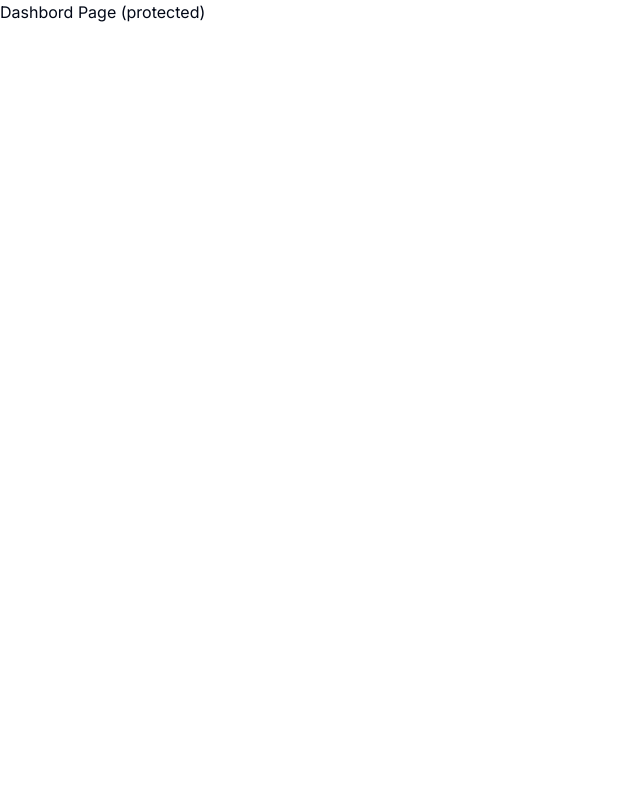
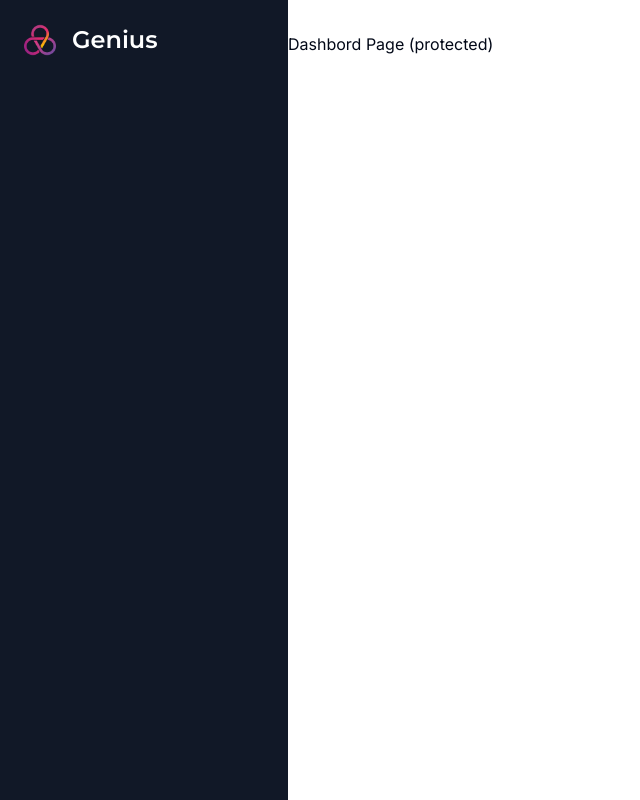
Before and after one commit to olimjon1606/AI-Platform, a Next.js app: page /dashboard in a window 1280 px wide. Shown: the whole page, without its empty margins (0-640 px from the left). Built offline with nearby package versions, Linux system fonts and the light colour scheme.

Commit message:
sidebar, navbar

```diff
--- a/app/(auth)/(routes)/sign-in/[[...sign-in]]/page.tsx
+++ b/app/(auth)/(routes)/sign-in/[[...sign-in]]/page.tsx
@@ -1,5 +1,5 @@
-import { SignUp } from "@clerk/nextjs";
+import { SignIn } from "@clerk/nextjs";
 
 export default function Page() {
-  return <SignUp />;
+  return <SignIn />;
 }
--- a/app/(auth)/(routes)/sign-up/[[...sign-up]]/page.tsx
+++ b/app/(auth)/(routes)/sign-up/[[...sign-up]]/page.tsx
@@ -1,5 +1,5 @@
-import { SignIn } from "@clerk/nextjs";
+import { SignUp } from "@clerk/nextjs";
 
 export default function Page() {
-  return <SignIn />;
+  return <SignUp />;
 }
--- /dev/null
+++ b/app/(auth)/layout.tsx
@@ -0,0 +1,8 @@
+const AuthLayout = ({ children }: { children: React.ReactNode }) => {
+  return (
+    <div className="flex items-center justify-center h-full">
+      {children}
+    </div>
+  );
+};
+export default AuthLayout;
--- /dev/null
+++ b/app/(dashboard)/(routes)/dashboard/layout.tsx
@@ -0,0 +1,17 @@
+import Navbar from "@/components/navbar";
+import Sidebar from "@/components/sidebar";
+
+const DashbordLayout = ({ children }: { children: React.ReactNode }) => {
+  return (
+    <div className="h-full relative">
+      <div className="hidden h-full md:flex md:flex-col md:fixed md:w-72 md:inset-y-0 z-[80] bg-gray-900">
+        <Sidebar />
+      </div>
+      <main className="md:pl-72">
+        <Navbar />
+        {children}
+      </main>
+    </div>
+  );
+};
+export default DashbordLayout;
--- a/app/(dashboard)/(routes)/dashboard/page.tsx
+++ b/app/(dashboard)/(routes)/dashboard/page.tsx
@@ -1,6 +1,10 @@
-import { Button } from "@/components/ui/button";
+import { UserButton } from "@clerk/nextjs";
 
 const DashboardPage = () => {
-  return <p>Dashbord Page (protected)</p>;
+  return (
+    <div>
+      <p>Dashbord Page (protected)</p>
+    </div>
+  );
 };
 export default DashboardPage;
--- a/app/(landing)/page.tsx
+++ b/app/(landing)/page.tsx
@@ -1,4 +1,19 @@
+import { Button } from "@/components/ui/button";
+import Link from "next/link";
+
 const LandingPage = () => {
-  return <div>Landing Page (Unprotected)</div>;
+  return (
+    <div>
+      Landing Page (Unprotected)
+      <div className="">
+        <Link href="/sign-in">
+          <Button>Login</Button>
+        </Link>
+        <Link href="/sign-up">
+          <Button>Register</Button>
+        </Link>
+      </div>
+    </div>
+  );
 };
 export default LandingPage;
--- /dev/null
+++ b/components/navbar.tsx
@@ -0,0 +1,17 @@
+import { Button } from "@/components/ui/button";
+import { UserButton } from "@clerk/nextjs";
+import { Menu } from "lucide-react";
+
+const Navbar = () => {
+  return (
+    <div className="flex items-center p-4">
+      <Button variant="ghost" size="icon" className="md:hidden">
+        <Menu />
+      </Button>
+      <div className="flex w-full justify-end">
+        <UserButton afterSignOutUrl="/"/>
+      </div>
+    </div>
+  );
+};
+export default Navbar;
--- /dev/null
+++ b/components/sidebar.tsx
@@ -0,0 +1,26 @@
+"use client";
+import Image from "next/image";
+import Link from "next/link";
+import { Montserrat } from "next/font/google";
+
+import { cn } from "@/lib/utils";
+
+const montserrat = Montserrat({ weight: "600", subsets: ["latin"] });
+const Sidebar = () => {
+  return (
+    <div className="space-y-4 py-4 flex flex-col h-full bg-[#111827] text-white">
+      <div className="px-3 py-2 flex-1">
+        <Link href="/dashboard" className="flex items-center pl-3 mb-14">
+          <div className="relative w-8 h-8 mr-4">
+            <Image fill alt="logo" src="/logo.png" />
+          </div>
+          <h1 className={cn("text-2xl font-bold", montserrat.className)}>
+            Genius
+          </h1>
+        </Link>
+      </div>
+    </div>
+  );
+};
+
+export default Sidebar;
```
Also changed, not shown: public/logo.png (added).
